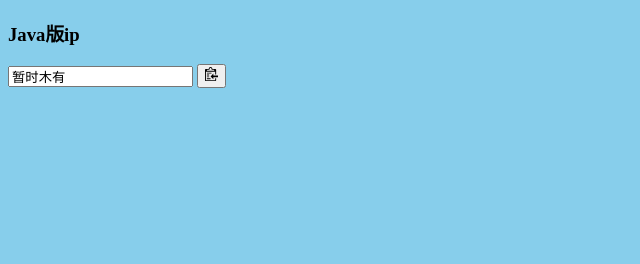
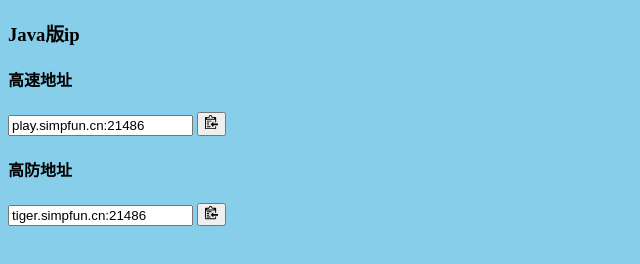
Before and after one commit to wangyccn/Mcself, a plain HTML site: page index2.html in a window 1280 px wide. Shown: the whole page, without its empty margins (0-640 px from the left). Drawn offline with nearby package versions, Linux system fonts and the light colour scheme.

Commit message:
Update index2.html

```diff
--- a/index2.html
+++ b/index2.html
@@ -15,15 +15,25 @@
   <div class="boc">
   <div color="java">
   <h3>Java版ip</h3>
+  <h4>高速地址</h4>
   <script>new ClipboardJS('.btn');</script>
     <div class="input-group">
-        <input id="foo" type="text" value="暂时木有">
+        <input id="foo" type="text" value="play.simpfun.cn:21486">
         <span class="input-group-button">
         <button class="btn" type="button" data-clipboard-demo="" data-clipboard-target="#foo">
         <img class="clippy" src="clippy.svg" width="13" alt="Copy to clipboard">
         </button>
         </span>
     </div>
+  <h4>高防地址</h4>
+  <div class="input-group">
+    <input id="foo" type="text" value="tiger.simpfun.cn:21486">
+    <span class="input-group-button">
+    <button class="btn" type="button" data-clipboard-demo="" data-clipboard-target="#foo">
+    <img class="clippy" src="clippy.svg" width="13" alt="Copy to clipboard">
+    </button>
+    </span>
+</div>
   </div>
   </div>
   </body>
```
